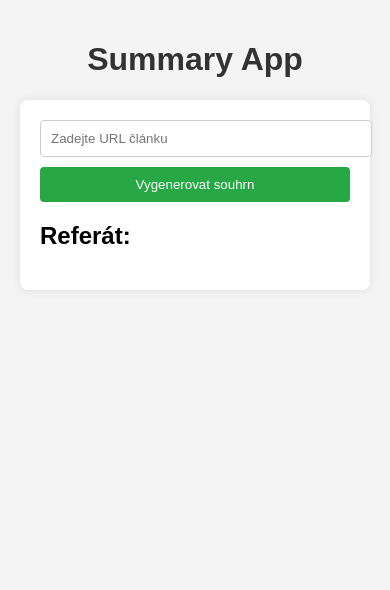
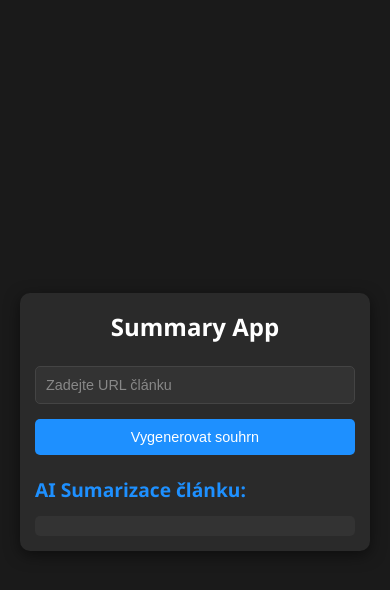
Before and after one commit to martinzeman333/summary-app, a website: page public/index.html in a window 390 px wide. Drawn offline with Linux system fonts and the light colour scheme.

Commit message:
Update index.html

```diff
--- a/public/index.html
+++ b/public/index.html
@@ -5,59 +5,145 @@
     <meta name="viewport" content="width=device-width, initial-scale=1.0">
     <title>Summary App</title>
     <style>
+        * {
+            margin: 0;
+            padding: 0;
+            box-sizing: border-box;
+        }
+
         body {
-            font-family: Arial, sans-serif;
-            max-width: 800px;
-            margin: 0 auto;
+            font-family: 'Segoe UI', Tahoma, Geneva, Verdana, sans-serif;
+            background-color: #1a1a1a;
+            color: #e0e0e0;
+            line-height: 1.6;
             padding: 20px;
-            background-color: #f4f4f4;
+            min-height: 100vh;
+            display: flex;
+            justify-content: center;
+            align-items: center;
         }
+
         h1 {
             text-align: center;
-            color: #333;
+            color: #ffffff;
+            margin-bottom: 20px;
+            font-size: 2rem;
         }
+
         .container {
-            background: white;
+            background-color: #2a2a2a;
             padding: 20px;
-            border-radius: 8px;
-            box-shadow: 0 0 10px rgba(0, 0, 0, 0.1);
+            border-radius: 10px;
+            box-shadow: 0 4px 15px rgba(0, 0, 0, 0.5);
+            width: 100%;
+            max-width: 600px;
         }
+
         input[type="text"] {
             width: 100%;
-            padding: 10px;
-            margin-bottom: 10px;
-            border: 1px solid #ccc;
-            border-radius: 4px;
+            padding: 12px;
+            margin-bottom: 15px;
+            border: 1px solid #444;
+            border-radius: 5px;
+            background-color: #333;
+            color: #e0e0e0;
+            font-size: 1rem;
         }
+
+        input[type="text"]::placeholder {
+            color: #888;
+        }
+
         button {
             width: 100%;
-            padding: 10px;
-            background-color: #28a745;
-            color: white;
+            padding: 12px;
+            background-color: #1e90ff;
+            color: #ffffff;
             border: none;
-            border-radius: 4px;
+            border-radius: 5px;
             cursor: pointer;
+            font-size: 1rem;
+            transition: background-color 0.3s ease;
         }
+
         button:hover {
-            background-color: #218838;
+            background-color: #1c86ee;
         }
+
         #result {
             margin-top: 20px;
         }
+
+        #result h2 {
+            color: #1e90ff;
+            margin-bottom: 10px;
+            font-size: 1.5rem;
+        }
+
         #referat {
-            white-space: pre-wrap; /* Zachová formátování (odstavce, nové řádky) */
+            white-space: pre-wrap;
             line-height: 1.6;
-            color: #333;
+            color: #d0d0d0;
+            background-color: #333;
+            padding: 15px;
+            border-radius: 5px;
+            font-size: 1rem;
+        }
+
+        /* Progress bar */
+        #progress-container {
+            display: none;
+            width: 100%;
+            background-color: #444;
+            border-radius: 5px;
+            margin-bottom: 15px;
+            overflow: hidden;
+        }
+
+        #progress-bar {
+            width: 0%;
+            height: 10px;
+            background-color: #1e90ff;
+            transition: width 0.1s ease;
+        }
+
+        /* Responzivní design */
+        @media (max-width: 600px) {
+            h1 {
+                font-size: 1.5rem;
+            }
+
+            .container {
+                padding: 15px;
+            }
+
+            input[type="text"],
+            button {
+                font-size: 0.9rem;
+                padding: 10px;
+            }
+
+            #result h2 {
+                font-size: 1.2rem;
+            }
+
+            #referat {
+                font-size: 0.9rem;
+                padding: 10px;
+            }
         }
     </style>
 </head>
 <body>
-    <h1>Summary App</h1>
     <div class="container">
+        <h1>Summary App</h1>
         <input type="text" id="urlInput" placeholder="Zadejte URL článku">
         <button onclick="generateSummary()">Vygenerovat souhrn</button>
+        <div id="progress-container">
+            <div id="progress-bar"></div>
+        </div>
         <div id="result">
-            <h2>Referát:</h2>
+            <h2>AI Sumarizace článku:</h2>
             <div id="referat"></div>
         </div>
     </div>
@@ -66,11 +152,27 @@
         async function generateSummary() {
             const urlInput = document.getElementById('urlInput').value;
             const referatDiv = document.getElementById('referat');
+            const progressContainer = document.getElementById('progress-container');
+            const progressBar = document.getElementById('progress-bar');
 
             if (!urlInput) {
                 alert('Prosím, zadejte URL.');
                 return;
             }
+
+            // Reset a zobrazení progress baru
+            referatDiv.textContent = '';
+            progressContainer.style.display = 'block';
+            progressBar.style.width = '0%';
+
+            // Simulace progress baru (postupné zvyšování)
+            let progress = 0;
+            const interval = setInterval(() => {
+                progress += 5;
+                if (progress <= 90) { // Až 90 %, zbytek po dokončení
+                    progressBar.style.width = `${progress}%`;
+                }
+            }, 100);
 
             try {
                 const response = await fetch('/api/summary', {
@@ -81,6 +183,9 @@
                     body: JSON.stringify({ url: urlInput }),
                 });
 
+                clearInterval(interval);
+                progressBar.style.width = '100%'; // Po dokončení 100 %
+
                 if (!response.ok) {
                     throw new Error('Chyba při zpracování požadavku');
                 }
@@ -88,8 +193,14 @@
                 const data = await response.json();
                 referatDiv.textContent = data.referat || 'Žádný referát nebyl vygenerován.';
             } catch (error) {
+                clearInterval(interval);
+                progressBar.style.width = '0%';
                 alert(error.message);
                 referatDiv.textContent = '';
+            } finally {
+                setTimeout(() => {
+                    progressContainer.style.display = 'none'; // Skryjeme progress bar po dokončení
+                }, 500);
             }
         }
     </script>
```
